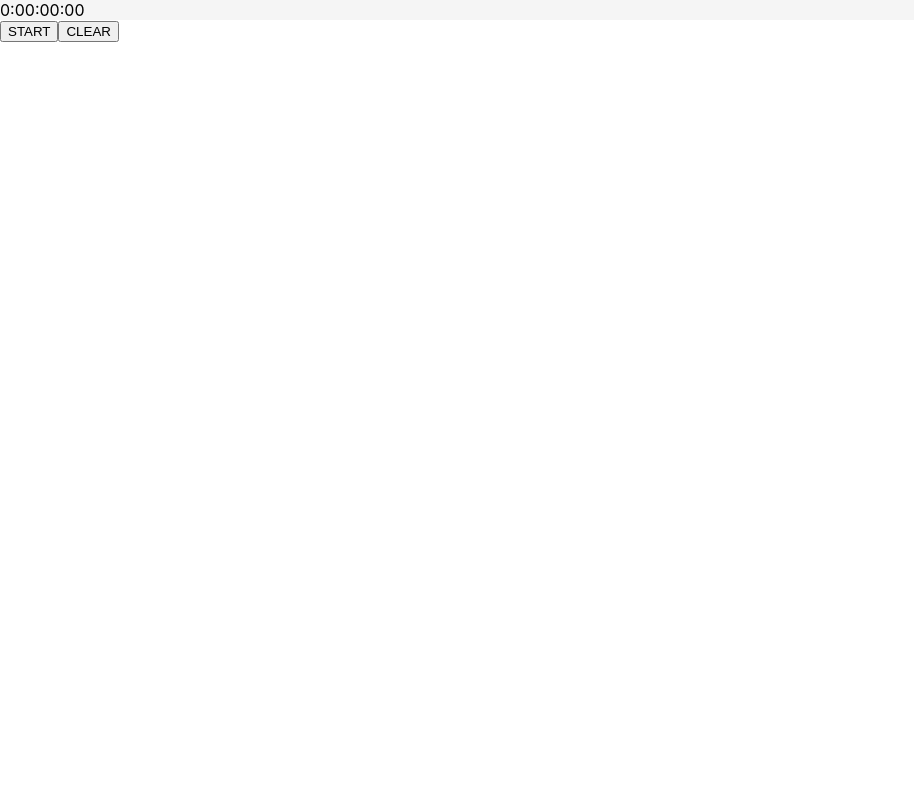
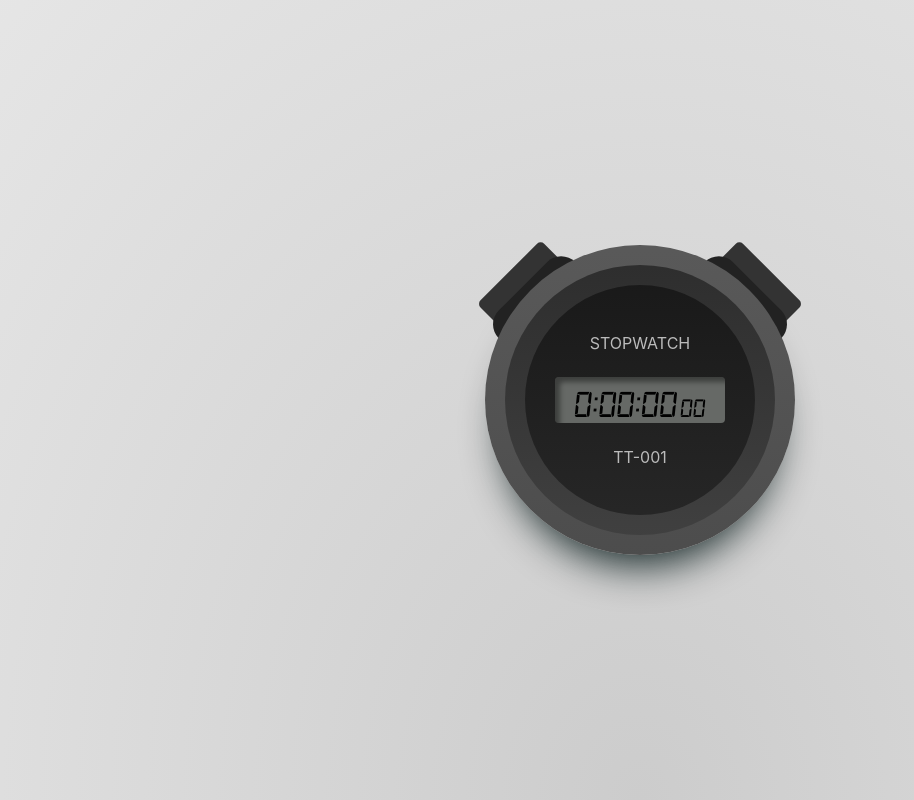
Before and after one commit to tanigaki39/react-stopwatch, a React (Create React App) app: page / in a window 1280 px wide. Shown: the whole page, without its empty margins (0-914 px from the left). Built offline with nearby package versions, Linux system fonts and the light colour scheme.

Commit message:
style: スタイルを変更

```diff
--- a/src/App.tsx
+++ b/src/App.tsx
@@ -2,7 +2,20 @@ import React from "react";
 import Stopwatch from "./components/Stopwatch";
 
 function App() {
-  return <Stopwatch />;
+  return (
+    <div
+      style={{
+        display: "flex",
+        alignItems: "center",
+        justifyContent: "center",
+        minHeight: "100vh",
+        background:
+          "radial-gradient(ellipse at bottom, hsl(0, 0%, 80%) 0%, hsl(0, 0%, 90%) 100%)",
+      }}
+    >
+      <Stopwatch />
+    </div>
+  );
 }
 
 export default App;
--- a/src/components/Button/index.tsx
+++ b/src/components/Button/index.tsx
@@ -2,17 +2,16 @@ import * as React from "react";
 //____________________________________________
 //
 interface ButtonProps {
-  label: string;
   onClick: () => void;
   disabled?: boolean;
 }
 //____________________________________________
 //
-const Component: React.FC<ButtonProps> = ({ label, onClick, disabled }) => (
-  <button onClick={onClick} disabled={disabled}>
-    {label}
-  </button>
-);
+const Component: React.FC<ButtonProps & { className?: string }> = ({
+  onClick,
+  disabled,
+  className,
+}) => <button onClick={onClick} disabled={disabled} className={className} />;
 //____________________________________________
 //
 export default Component;
--- /dev/null
+++ b/src/components/Stopwatch/index.module.css
@@ -0,0 +1,139 @@
+.root {
+  width: 310px;
+  height: 310px;
+  display: flex;
+  align-items: center;
+  justify-content: center;
+  position: relative;
+  z-index: 1;
+  border-radius: 50%;
+  box-shadow: 0 30px 40px -20px rgba(0, 20, 20, 0.9);
+}
+
+.root::before {
+  content: "";
+  width: 310px;
+  height: 310px;
+  border-radius: 50%;
+  background: linear-gradient(
+    to bottom,
+    hsl(0, 0%, 35%) 0%,
+    hsl(0, 0%, 30%) 100%
+  );
+  display: flex;
+  align-items: center;
+  justify-content: center;
+  position: absolute;
+  top: 0;
+  left: 0;
+  z-index: 1;
+}
+
+.inner {
+  background: linear-gradient(
+    to bottom,
+    hsl(0, 0%, 18%) 0%,
+    hsl(0, 0%, 25%) 100%
+  );
+  width: 270px;
+  height: 270px;
+  border-radius: 50%;
+  display: flex;
+  flex-direction: column;
+  align-items: center;
+  justify-content: center;
+  padding: 30px;
+  color: #bbb;
+  position: relative;
+  z-index: 2;
+  box-sizing: border-box;
+}
+
+.inner::before {
+  content: "";
+  width: 230px;
+  height: 230px;
+  background: linear-gradient(
+    to bottom,
+    hsl(0, 0%, 10%) 0%,
+    hsl(0, 0%, 15%) 100%
+  );
+  border-radius: 50%;
+  position: absolute;
+  top: 50%;
+  left: 50%;
+  transform: translate(-50%, -50%);
+  z-index: -1;
+}
+
+.startButton {
+  width: 90px;
+  height: 40px;
+  background: #333;
+  position: absolute;
+  right: 0;
+  top: 0;
+  cursor: pointer;
+  transform: rotate(45deg) translate(20px, 10px);
+  border: 0;
+  outline: 0;
+  border-radius: 5px;
+  z-index: -1;
+}
+
+.startButton::before {
+  content: "";
+  width: 120%;
+  height: 20px;
+  position: absolute;
+  left: -10%;
+  bottom: 0;
+  border-radius: 30px 30px 0 0;
+  background: #222;
+}
+
+.startButton:active::before {
+  bottom: 5px;
+}
+
+.startButton:active {
+  transform: rotate(45deg) translate(20px, 15px);
+}
+
+.clearButton {
+  width: 90px;
+  height: 40px;
+  background: #333;
+  position: absolute;
+  left: 0;
+  top: 0;
+  cursor: pointer;
+  transform: rotate(-45deg) translate(-20px, 10px);
+  border: 0;
+  outline: 0;
+  border-radius: 5px;
+  z-index: -1;
+}
+
+.clearButton::before {
+  content: "";
+  width: 120%;
+  height: 20px;
+  position: absolute;
+  left: -10%;
+  bottom: 0;
+  border-radius: 30px 30px 0 0;
+  background: #222;
+}
+
+.clearButton:active::before {
+  bottom: 5px;
+}
+
+.clearButton:active {
+  transform: rotate(-45deg) translate(-20px, 15px);
+}
+
+.display {
+  margin: 24px 0;
+}
--- a/src/components/Stopwatch/index.tsx
+++ b/src/components/Stopwatch/index.tsx
@@ -1,6 +1,7 @@
 import * as React from "react";
 import Viewer from "../Viewer";
 import Button from "../Button";
+import styles from "./index.module.css";
 //____________________________________________
 //
 const Component: React.FC = () => {
@@ -25,13 +26,23 @@ const Component: React.FC = () => {
   };
 
   return (
-    <div>
-      <Viewer timer={timer} />
+    <div className={styles.root}>
       <Button
         onClick={isRunning ? handleStop : handleStart}
-        label={isRunning ? "STOP" : "START"}
+        className={styles.startButton}
       />
-      <Button onClick={handleClear} label="CLEAR" disabled={isRunning} />
+      <Button
+        onClick={handleClear}
+        disabled={isRunning}
+        className={styles.clearButton}
+      />
+      <div className={styles.inner}>
+        <div>STOPWATCH</div>
+        <div className={styles.display}>
+          <Viewer timer={timer} />
+        </div>
+        <div>TT-001</div>
+      </div>
     </div>
   );
 };
--- a/src/components/Viewer/index.module.css
+++ b/src/components/Viewer/index.module.css
@@ -1,3 +1,30 @@
+@font-face {
+  font-family: "digital-mono";
+  src: local("digital-mono"),
+    url(../../fonts/digital-7-mono.ttf) format("truetype");
+}
+
+@font-face {
+  font-family: "digital";
+  src: local("digital"), url(../../fonts/digital-7.ttf) format("truetype");
+}
+
 .root {
-  background: #f5f5f5;
+  color: #000;
+  background: #666966;
+  padding: 0.3em 0.5em;
+  font-size: 2.4rem;
+  border-radius: 4px;
+  font-family: "digital";
+  box-shadow: inset 5px 5px 5px rgba(0, 0, 0, 0.4);
 }
+
+.number {
+  font-family: "digital-mono";
+}
+
+.milliseconds {
+  font-family: "digital-mono";
+  font-size: 70%;
+  margin-left: 0.1em;
+}
--- a/src/components/Viewer/index.tsx
+++ b/src/components/Viewer/index.tsx
@@ -12,13 +12,25 @@ const formatTime = (time: number) => {
   const seconds = `0${Math.floor(time / 100) % 60}`.slice(-2);
   const minutes = `0${Math.floor(time / 6000) % 60}`.slice(-2);
   const hours = `${Math.floor(time / 360000)}`;
-  return `${hours}:${minutes}:${seconds}:${milliseconds}`;
+  return (
+    <div>
+      <span className={styles.number}>{hours}</span>:
+      <span className={styles.number}>{minutes}</span>:
+      <span className={styles.number}>{seconds}</span>
+      <span className={styles.milliseconds}>{milliseconds}</span>
+    </div>
+  );
+  return [`${hours}:${minutes}:${seconds}`, `${milliseconds}`];
 };
 
 const Component: React.FC<CounterProps> = ({ timer }) => {
   return (
     <div className={styles.root}>
-      <div>{formatTime(timer)}</div>
+      {formatTime(timer)}
+      {/* <div>
+        {formatTime(timer)[0]}
+        <span className={styles.milliseconds}>{formatTime(timer)[1]}</span>
+      </div> */}
     </div>
   );
 };
```
Also changed, not shown: src/fonts/digital-7-mono.ttf (added), src/fonts/digital-7.ttf (added).
